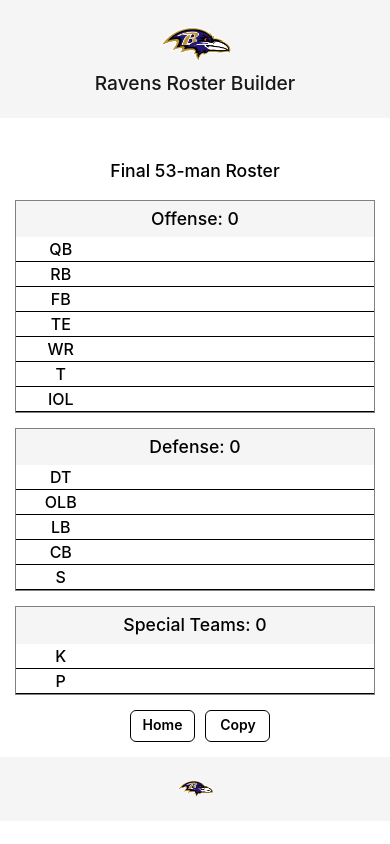
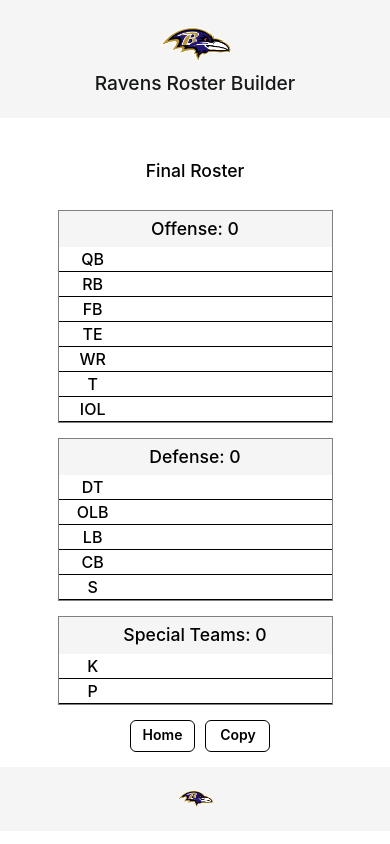
Before and after one commit to mmcbride2929/Roster-Predictor, a React (Create React App) app in the folder client/: page /results in a window 390 px wide. Built offline with nearby package versions, Linux system fonts and the light colour scheme.

Commit message:
responsive design added

```diff
--- a/client/src/components/Home/AllPlayersTable.js
+++ b/client/src/components/Home/AllPlayersTable.js
@@ -43,8 +43,8 @@ const AllPlayersTable = () => {
   }
 
   return (
-    <Flex maxW="700px" alignItems="center" justifyContent="center">
-      <Box border="1px solid black" w="full" mt="15px" shadow="lg">
+    <Flex w="275px" maxW="350px" alignItems="center" justifyContent="center">
+      <Box border="1px solid black" w="full" mt="10px" shadow="lg">
         {selectFilter !== 'All' || inputFilter !== ''
           ? filterArray.map((p) => {
               return (
--- a/client/src/components/Home/FinalRosterTable.js
+++ b/client/src/components/Home/FinalRosterTable.js
@@ -43,13 +43,13 @@ const FinalRosterTable = () => {
   }
 
   return (
-    <Flex maxW="700px" alignItems="center" justifyContent="center">
+    <Flex w="275px" maxW="350px" alignItems="center" justifyContent="center">
       {finalRoster.length > 0 ? (
         <Box
           border="1px solid black"
           direction={{ base: 'column' }}
           w="full"
-          mt="15px"
+          mt="10px"
           shadow="lg"
         >
           {finalRoster.map((p) => {
--- a/client/src/components/Home/SearchBar.js
+++ b/client/src/components/Home/SearchBar.js
@@ -49,8 +49,8 @@ const SearchBar = () => {
       <chakra.p
         pointerEvents="none"
         position={'absolute'}
-        top={{ base: '8px', md: '10px' }}
-        left={{ base: '40px', md: '15px' }}
+        top={{ base: '8px', sm: '8px' }}
+        left={{ base: '40px', sm: '40px' }}
       >
         {inputFilter === '' ? 'Search All Players' : ''}
       </chakra.p>
--- /dev/null
+++ b/client/src/components/Home/TableHeader.js
@@ -0,0 +1,9 @@
+import { Box } from '@chakra-ui/react'
+const TableHeader = ({ title }) => {
+  return (
+    <Box fontWeight="500" mt="10px" fontSize="1.1rem" textAlign="center">
+      {title}
+    </Box>
+  )
+}
+export default TableHeader
--- a/client/src/components/Results/ResultsHeader.js
+++ b/client/src/components/Results/ResultsHeader.js
@@ -2,7 +2,7 @@ import { Box, chakra } from '@chakra-ui/react'
 const ResultsHeader = () => {
   return (
     <Box fontWeight="500" mt="25px" fontSize="1.1rem" textAlign="center">
-      Final 53-man Roster
+      Final Roster
     </Box>
   )
 }
--- a/client/src/components/Results/SectionContainer.js
+++ b/client/src/components/Results/SectionContainer.js
@@ -1,4 +1,4 @@
-import { Box, chakra } from '@chakra-ui/react'
+import { Box, chakra, Flex } from '@chakra-ui/react'
 import { useContext, useEffect } from 'react'
 import RosterContext from '../../context/RosterContext'
 import PositionSection from './PositionSection'
@@ -8,9 +8,14 @@ const SectionContainer = () => {
   const { finalRoster, teamAmount } = useContext(RosterContext)
 
   return (
-    <>
-      {' '}
-      <Box mt="15px" border="1px solid gray" maxW="750px">
+    <Flex
+      m="10px auto"
+      display={{ base: 'flex', md: 'flex' }}
+      justifyContent="space-around"
+      alignItems={{ base: 'center', md: 'start' }}
+      flexDir={{ base: 'column', md: 'row' }}
+    >
+      <Box mt={{ base: '15px', md: '0px' }} border="1px solid gray" w="275px">
         <TeamHeader team={'Offense'} teamAmount={teamAmount.offense} />
         <PositionSection finalRoster={finalRoster} playerPosition={'QB'} />
         <PositionSection finalRoster={finalRoster} playerPosition={'RB'} />
@@ -24,7 +29,7 @@ const SectionContainer = () => {
         />
         <PositionSection finalRoster={finalRoster} playerPosition={'IOL'} />
       </Box>
-      <Box mt="15px" border="1px solid gray" maxW="750px">
+      <Box mt={{ base: '15px', md: '0px' }} border="1px solid gray" w="275px">
         <TeamHeader team={'Defense'} teamAmount={teamAmount.defense} />
         <PositionSection finalRoster={finalRoster} playerPosition={'DT'} />
         <PositionSection finalRoster={finalRoster} playerPosition={'OLB'} />
@@ -32,12 +37,12 @@ const SectionContainer = () => {
         <PositionSection finalRoster={finalRoster} playerPosition={'CB'} />
         <PositionSection finalRoster={finalRoster} playerPosition={'S'} />
       </Box>
-      <Box mt="15px" border="1px solid gray" maxW="750px">
+      <Box mt={{ base: '15px', md: '0px' }} border="1px solid gray" w="275px">
         <TeamHeader team="Special Teams" teamAmount={teamAmount.specialTeams} />
         <PositionSection finalRoster={finalRoster} playerPosition={'K'} />
         <PositionSection finalRoster={finalRoster} playerPosition={'P'} />
       </Box>
-    </>
+    </Flex>
   )
 }
 
--- a/client/src/pages/Home.js
+++ b/client/src/pages/Home.js
@@ -8,6 +8,7 @@ import FilterByContainer from '../components/Home/FilterByContainer'
 import RosterContext from '../context/RosterContext'
 import PlayerCounter from '../components/Home/PlayerCounter'
 import ResultsButton from '../components/Home/ResultsButton'
+import TableHeader from '../components/Home/TableHeader'
 
 const Home = () => {
   const { allPlayers, setAllPlayers, finalRoster } = useContext(RosterContext)
@@ -33,11 +34,24 @@ const Home = () => {
       {loading ? (
         <Box>Loading</Box>
       ) : (
-        <Box p="15px">
+        <Box p="15px" m="0 auto" maxW="650px">
           <PlayerCounter />
           <FilterByContainer />
-          <AllPlayersTable roster={allPlayers} />
-          <FinalRosterTable />
+          <Box
+            display="flex"
+            justifyContent="space-around"
+            alignItems={{ base: 'center', sm: 'start' }}
+            flexDir={{ base: 'column', sm: 'row' }}
+          >
+            <Box>
+              <TableHeader title={'Full Roster'} />
+              <AllPlayersTable roster={allPlayers} />
+            </Box>
+            <Box>
+              <TableHeader title={'Final Roster'} />
+              <FinalRosterTable />
+            </Box>
+          </Box>
           <ResultsButton />
         </Box>
       )}
--- a/client/src/pages/Results.js
+++ b/client/src/pages/Results.js
@@ -8,7 +8,7 @@ import ScrollToTop from '../components/Results/ScrollToTop'
 const Results = () => {
   return (
     <ScrollToTop>
-      <Box p="15px">
+      <Box p="15px" maxW="900px" m="0px auto">
         <ResultsHeader />
         <SectionContainer />
         <Box display="flex" mt="15px" justifyContent="center">
```
Also changed, not shown: 1 other file (tests, documents, lock files or other folders).
